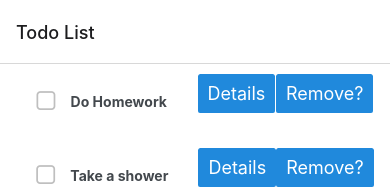
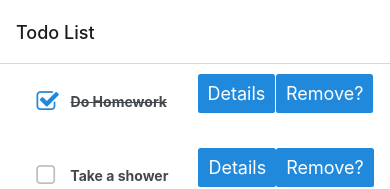
Before and after one commit to kverret05/portfolio-todoList, a React Native app: screen / in a window 390 px wide. Shown: the top 189 px of the page. Built offline with nearby package versions, Linux system fonts and the light colour scheme.

Commit message:
new commit

```diff
--- a/App.js
+++ b/App.js
@@ -18,7 +18,7 @@ async function cacheFonts(fonts) {
 }
 
 let initTasks = [
-  { description: "Do Homework", completed: false, key: 1, relatedTasks: [2] },
+  { description: "Do Homework", completed: true, key: 1, relatedTasks: [2] },
   { description: "Take a shower", completed: false, key: 2, relatedTasks: [1] },
 ]
 
@@ -79,8 +79,8 @@ function ToDoHomeScreen() {
   </Stack.Navigator>
 }
 
-function DetailsScreen({ navigation, route, setTasks, tasks }) {
-  let { description, completed, key, relatedTasks } = route.params.item
+function DetailsScreen({ navigation, route, tasks }) {
+  let { description, relatedTasks } = route.params.item
   useEffect(() => {
     navigation.setOptions({
       title: description === "" ? "No title" : description,
```
